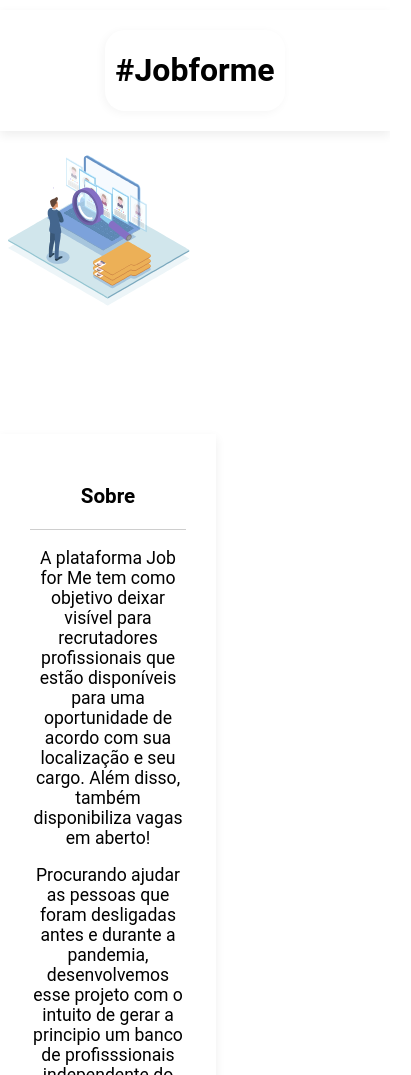
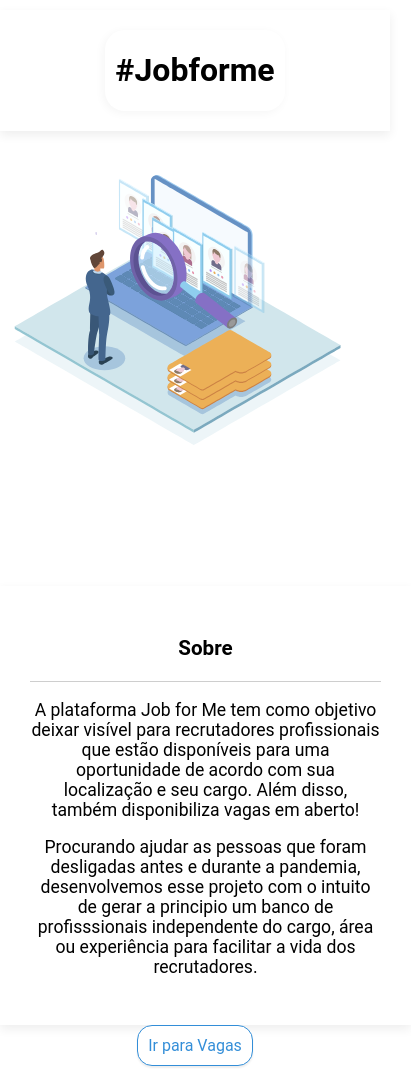
Before and after one commit to CarlosZiegler/jobforme, a Next.js app: page / in a window 390 px wide. Shown: the top 1075 px of the page, 411 px wide, since content can reach past the window. Built offline with nearby package versions, Linux system fonts and the light colour scheme; no server answers.

Commit message:
Updating layout visual

```diff
--- a/styles/global.css
+++ b/styles/global.css
@@ -71,6 +71,20 @@ body {
 
 .about, .hiring {
   display: inline-block;
+}
+
+@media only screen and (max-width: 700px) {
+  .about, .hiring {
+    display: block;
+  }
+
+  .about {
+    width: 90%;
+  }
+
+  .hiring {
+    width: 90%;
+  }
 }
 
 /* Global CSS */
```
